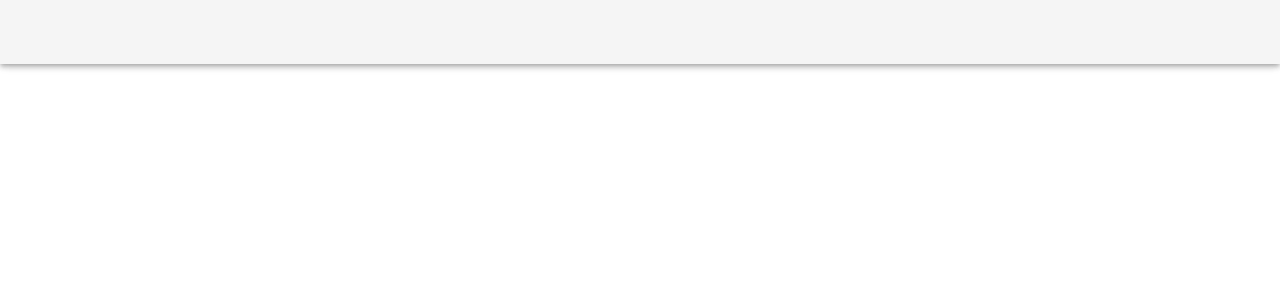
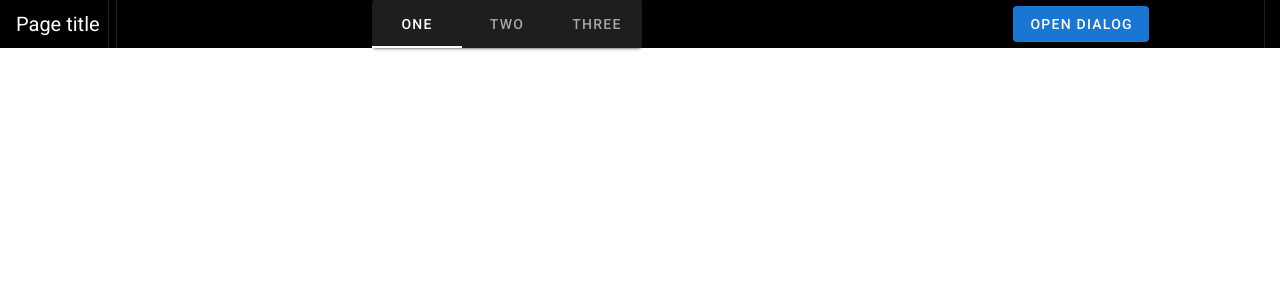
Before and after one commit to ParedesLuis/ruman, a Vue app: page / in a window 1280 px wide. Shown: the top 300 px of the page. Built offline with nearby package versions, Linux system fonts and the light colour scheme.

Commit message:
add menu

```diff
--- a/src/App.vue
+++ b/src/App.vue
@@ -7,8 +7,7 @@
 </template>
 
 <script>
-import HelloWorld from './components/HelloWorld';
-
+import HelloWorld from './components/HelloWorld'
 export default {
   name: 'App',
 
--- /dev/null
+++ b/src/components/Dialog.vue
@@ -0,0 +1,75 @@
+<template>
+  <v-row justify="center">
+    <v-dialog v-model="dialog" persistent max-width="600px">
+      <template v-slot:activator="{ on, attrs }">
+        <v-btn color="primary" dark v-bind="attrs" v-on="on">
+          Open Dialog
+        </v-btn>
+      </template>
+      <v-card color="black">
+        <v-card-title>
+          <span class="headline">Login</span>
+        </v-card-title>
+
+        <form>
+          <v-text-field
+            v-model="name"
+            :error-messages="nameErrors"
+            :counter="10"
+            label="Name"
+            required
+            @input="$v.name.$touch()"
+            @blur="$v.name.$touch()"
+          ></v-text-field>
+          <v-text-field
+            v-model="email"
+            :error-messages="emailErrors"
+            label="E-mail"
+            required
+            @input="$v.email.$touch()"
+            @blur="$v.email.$touch()"
+          ></v-text-field>
+          <v-select
+            v-model="select"
+            :items="items"
+            :error-messages="selectErrors"
+            label="Item"
+            required
+            @change="$v.select.$touch()"
+            @blur="$v.select.$touch()"
+          ></v-select>
+          <v-checkbox
+            v-model="checkbox"
+            :error-messages="checkboxErrors"
+            label="Do you agree?"
+            required
+            @change="$v.checkbox.$touch()"
+            @blur="$v.checkbox.$touch()"
+          ></v-checkbox>
+
+          <v-btn class="mr-4" @click="submit"> submit </v-btn>
+          <v-btn @click="clear"> clear </v-btn>
+        </form>
+
+        <v-card-actions>
+          <v-spacer></v-spacer>
+          <v-btn color="blue darken-1" text @click="dialog = false">
+            Close
+          </v-btn>
+          <v-btn color="blue darken-1" text @click="dialog = false">
+            Save
+          </v-btn>
+        </v-card-actions>
+      </v-card>
+    </v-dialog>
+  </v-row>
+</template>
+
+<script>
+export default {
+  name: "Dialog",
+  data: () => ({
+    dialog: false,
+  }),
+};
+</script>
--- a/src/components/HelloWorld.vue
+++ b/src/components/HelloWorld.vue
@@ -1,65 +1,102 @@
 <template>
   <div>
-   <v-app-bar >
+    <v-app-bar
+      absolute
+      color="black"
+      elevate-on-scroll
+      scroll-target="#scrolling-techniques-7"
+      dense
+      dark
+      flat
+    >
+      <v-toolbar-title>Page title</v-toolbar-title>
+      <v-divider class="mx-2" vertical ></v-divider>
+
+      <v-divider vertical></v-divider>
+      <v-spacer></v-spacer>
+
+      <v-card class="hidden-sm-and-down" center-active >
+        <v-tabs center-active dark>
+          <v-tab>One</v-tab>
+          <v-tab>Two</v-tab>
+          <v-tab>Three</v-tab>
+        </v-tabs>
+      </v-card>
+
+      <v-divider vertical></v-divider>
+      <v-spacer></v-spacer>
+      <Dialog />
+      <v-divider vertical></v-divider>
     </v-app-bar>
   </div>
 </template>
 
 <script>
+import Dialog from "./Dialog";
+
 export default {
-    name: 'HelloWorld',
-
+  name: "HelloWorld",
+  components: {
+    Dialog,
+  },
   data: () => ({
     ecosystem: [
       {
-          text: 'vuetify-loader',
-          href: 'https://github.com/vuetifyjs/vuetify-loader',
+        text: "vuetify-loader",
+        href: "https://github.com/vuetifyjs/vuetify-loader",
       },
       {
-          text: 'github',
-          href: 'https://github.com/vuetifyjs/vuetify',
+        text: "github",
+        href: "https://github.com/vuetifyjs/vuetify",
       },
       {
-          text: 'awesome-vuetify',
-          href: 'https://github.com/vuetifyjs/awesome-vuetify',
+        text: "awesome-vuetify",
+        href: "https://github.com/vuetifyjs/awesome-vuetify",
       },
     ],
     importantLinks: [
       {
-          text: 'Documentation',
-          href: 'https://vuetifyjs.com',
+        text: "Documentation",
+        href: "https://vuetifyjs.com",
       },
       {
-          text: 'Chat',
-          href: 'https://community.vuetifyjs.com',
+        text: "Chat",
+        href: "https://community.vuetifyjs.com",
       },
       {
-          text: 'Made with Vuetify',
-          href: 'https://madewithvuejs.com/vuetify',
+        text: "Made with Vuetify",
+        href: "https://madewithvuejs.com/vuetify",
       },
       {
-          text: 'Twitter',
-          href: 'https://twitter.com/vuetifyjs',
+        text: "Twitter",
+        href: "https://twitter.com/vuetifyjs",
       },
       {
-          text: 'Articles',
-          href: 'https://medium.com/vuetify',
+        text: "Articles",
+        href: "https://medium.com/vuetify",
       },
     ],
     whatsNext: [
       {
-          text: 'Explore components',
-          href: 'https://vuetifyjs.com/components/api-explorer',
+        text: "Explore components",
+        href: "https://vuetifyjs.com/components/api-explorer",
       },
       {
-          text: 'Select a layout',
-          href: 'https://vuetifyjs.com/getting-started/pre-made-layouts',
+        text: "Select a layout",
+        href: "https://vuetifyjs.com/getting-started/pre-made-layouts",
       },
       {
-          text: 'Frequently Asked Questions',
-          href: 'https://vuetifyjs.com/getting-started/frequently-asked-questions',
+        text: "Frequently Asked Questions",
+        href:
+          "https://vuetifyjs.com/getting-started/frequently-asked-questions",
       },
     ],
   }),
+};
+</script>
+
+<style  scoped>
+.hola {
+  background-color: black;
 }
-</script>
+</style>
```
Also changed, not shown: src/components/Navbar.vue (added), 1 other file (tests, documents, lock files or other folders). Lines whose indentation alone changed are shown as unchanged.
